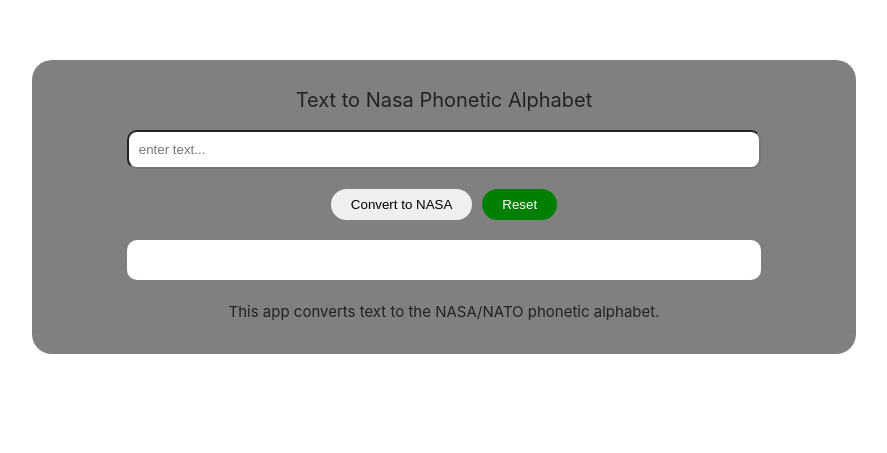
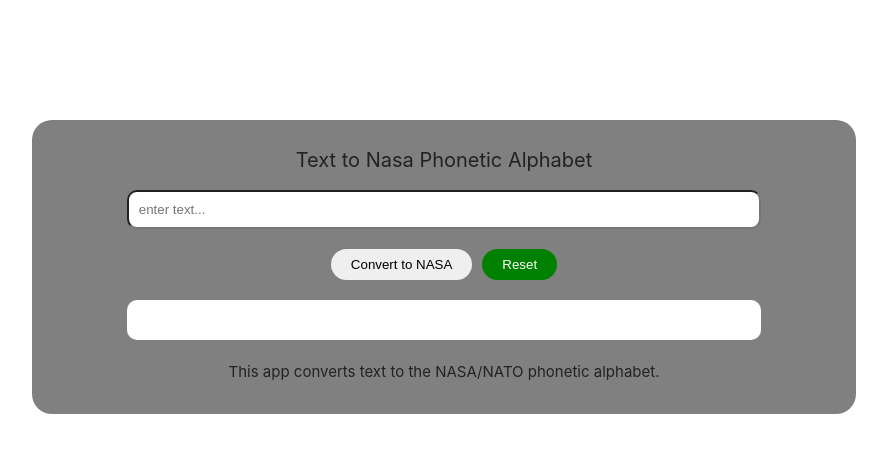
Before and after one commit to ola9292/nasa-decoder, a Vue app: page / in a window 1280 px wide. Shown: the part 163-616 px from the top of the page, without its empty margins (196-1083 px from the left). Built offline with nearby package versions, Linux system fonts and the light colour scheme.

Commit message:
initial commit

```diff
--- a/src/assets/main.css
+++ b/src/assets/main.css
@@ -9,7 +9,7 @@
   justify-content: center;
   align-items: center;
   /* border: 1px solid red; */
-  height: 80svh;
+  height: 95svh;
 }
 
 .text-center{
```
